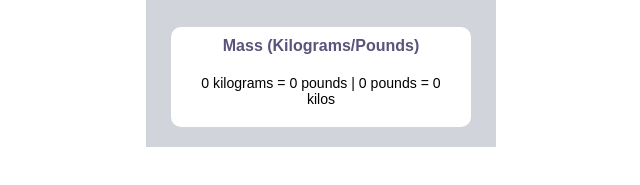
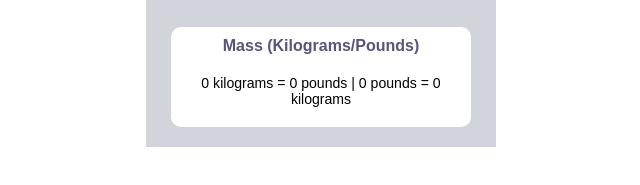
Before and after one commit to sammy-nte/unit-converter, a plain HTML site: page index.html in a window 1280 px wide. Shown: the part 553-738 px from the top of the page, 319-959 px from the left. Drawn offline with Linux system fonts and the light colour scheme.

Commit message:
made changes

```diff
--- a/index.html
+++ b/index.html
@@ -28,7 +28,7 @@
             </div>
             <div class="render">
                 <h3 class="render__title">Mass (Kilograms/Pounds)</h3>
-                <p class="render__text"><span class="unit">0</span> kilograms = <span id="pounds">0</span> pounds | <span class="unit">0</span> pounds = <span id="kilograms">0</span> kilos</p>
+                <p class="render__text"><span class="unit">0</span> kilograms = <span id="pounds">0</span> pounds | <span class="unit">0</span> pounds = <span id="kilograms">0</span> kilograms</p>
             </div>
         </div>
     </section>
```
